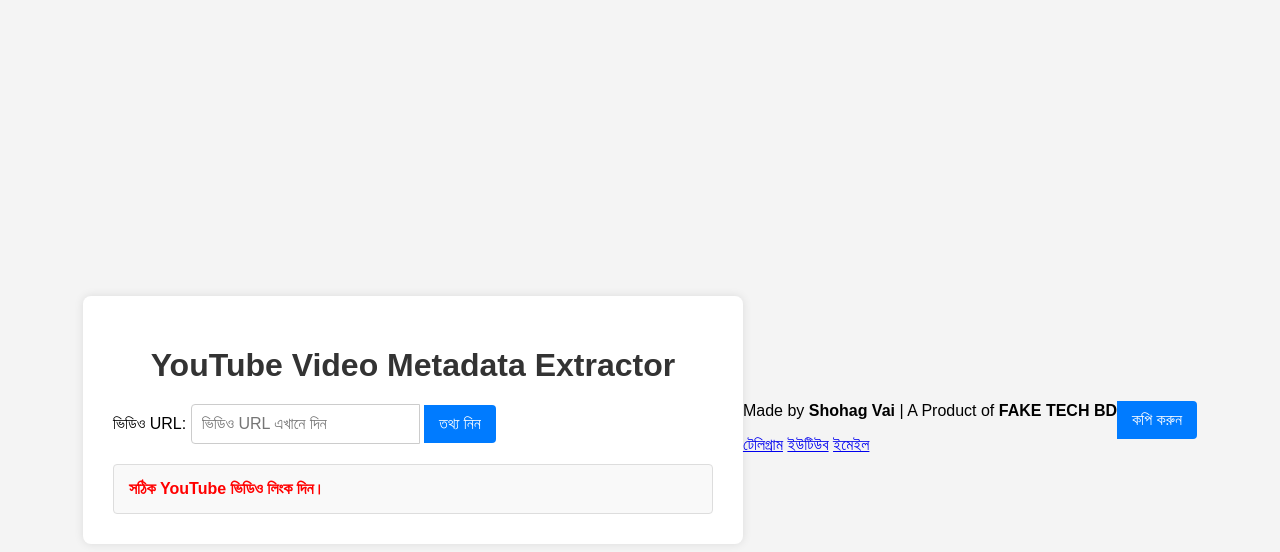
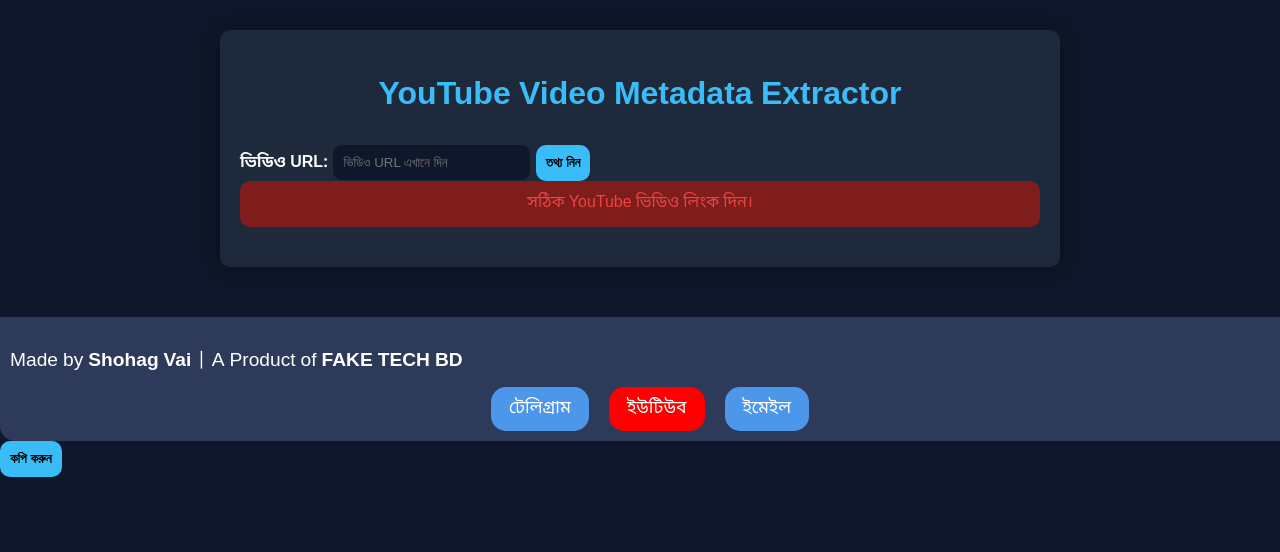
Before and after one commit to ShohagVaii/ytinfo, a plain HTML site: page index.html in a window 1280 px wide. Both pictures are taken after a click on the button "তথ্য নিন". Drawn offline with Linux system fonts and the light colour scheme.

Commit message:
Update style.css

```diff
--- a/style.css
+++ b/style.css
@@ -1,80 +1,260 @@
+/* style.css */
+
+/* Google Font */
+@import url('https://fonts.googleapis.com/css2?family=Noto+Sans+Bengali:wght@400;700&display=swap');
+
+:root {
+    --bg-color: #0f172a;
+    --primary-color: #38bdf8;
+    --secondary-color: #facc15;
+    --text-color: #f8fafc;
+    --accent-color: #1e293b;
+    --error-color: #ef4444;
+    --card-bg: #1e293b;
+    --border-radius: 10px;
+    --transition: all 0.3s ease;
+}
+
 body {
-    font-family: sans-serif;
-    margin: 20px;
-    background-color: #f4f4f4;
-    display: flex;
-    justify-content: center;
-    align-items: center;
-    min-height: 100vh;
+    font-family: 'Noto Sans Bengali', sans-serif;
+    margin: 0;
+    padding: 0;
+    background-color: var(--bg-color);
+    color: var(--text-color);
+    line-height: 1.6;
 }
 
 .container {
-    background-color: #fff;
-    padding: 30px;
-    border-radius: 8px;
-    box-shadow: 0 0 10px rgba(0, 0, 0, 0.1);
-    width: 80%;
-    max-width: 600px;
+    max-width: 800px;
+    margin: 30px auto;
+    padding: 20px;
+    background-color: var(--card-bg);
+    border-radius: var(--border-radius);
+    box-shadow: 0 0 20px rgba(0, 0, 0, 0.4);
 }
 
-h1 {
+h1, h2 {
+    color: var(--primary-color);
     text-align: center;
-    margin-bottom: 20px;
-    color: #333;
 }
 
-.input-group {
+.input-container {
     display: flex;
+    flex-direction: column;
+    gap: 10px;
     margin-bottom: 20px;
 }
 
+label {
+    font-weight: bold;
+    margin-bottom: 5px;
+}
+
 input[type="text"] {
-    flex-grow: 1;
     padding: 10px;
-    border: 1px solid #ccc;
-    border-radius: 4px 0 0 4px;
-    font-size: 16px;
+    border-radius: var(--border-radius);
+    border: 1px solid var(--accent-color);
+    background-color: #0f172a;
+    color: var(--text-color);
 }
 
 button {
-    background-color: #007bff;
-    color: white;
+    padding: 10px;
+    background-color: var(--primary-color);
     border: none;
-    padding: 10px 15px;
-    border-radius: 0 4px 4px 0;
+    border-radius: var(--border-radius);
+    color: #000;
+    font-weight: bold;
     cursor: pointer;
-    font-size: 16px;
+    transition: var(--transition);
 }
 
 button:hover {
-    background-color: #0056b3;
+    background-color: var(--secondary-color);
 }
 
-#videoInfo, #error {
-    margin-top: 20px;
-    padding: 15px;
-    border: 1px solid #ddd;
-    border-radius: 4px;
-    background-color: #f9f9f9;
-}
-
-#videoInfo h2 {
-    margin-top: 0;
-    color: #333;
-}
-
-#thumbnail {
-    max-width: 100%;
-    height: auto;
-    margin-bottom: 10px;
-    border-radius: 4px;
+#loading {
+    text-align: center;
+    color: var(--secondary-color);
+    font-weight: bold;
 }
 
 .hidden {
     display: none;
 }
 
-.error-message {
-    color: red;
+#error {
+    color: var(--error-color);
+    background-color: #7f1d1d;
+    padding: 10px;
+    border-radius: var(--border-radius);
+    text-align: center;
+    margin-bottom: 20px;
+}
+
+#error span {
+    display: block;
+}
+
+#videoInfo {
+    margin-top: 20px;
+}
+
+#videoInfo p {
+    background-color: #0f172a;
+    padding: 10px;
+    border-left: 4px solid var(--primary-color);
+    border-radius: var(--border-radius);
+    margin: 8px 0;
+    display: flex;
+    justify-content: space-between;
+    align-items: center;
+}
+
+#videoInfo img {
+    max-width: 100%;
+    border-radius: var(--border-radius);
+    margin: 10px 0;
+}
+
+.copy-icon {
+    cursor: pointer;
+    margin-left: 10px;
+    font-size: 1.2rem;
+    transition: transform 0.2s;
+}
+
+.copy-icon:hover {
+    transform: scale(1.2);
+    color: var(--secondary-color);
+}
+
+#seoTags {
+    display: flex;
+    flex-wrap: wrap;
+    gap: 8px;
+    margin-top: 10px;
+}
+
+#seoTags span {
+    background-color: var(--accent-color);
+    padding: 5px 10px;
+    border-radius: 20px;
+    font-size: 0.9rem;
+    color: var(--text-color);
+    border: 1px solid var(--primary-color);
+    transition: var(--transition);
+}
+
+#seoTags span:hover {
+    background-color: var(--primary-color);
+    color: #000;
+}
+
+#loading {
+    text-align: center;
+    margin: 20px 0;
+}
+
+#loading span {
+    display: inline-block;
     font-weight: bold;
+    color: var(--secondary-color);
+    animation: pulse 1s infinite;
+    font-size: 1.1rem;
 }
+
+@keyframes pulse {
+    0% { opacity: 1; }
+    50% { opacity: 0.4; }
+    100% { opacity: 1; }
+}
+
+
+/* Footer */
+footer {
+    margin-top: 50px;
+    padding: 10px;
+    background-color: #2e3a59;
+    color: white;
+    width: 100%;
+    border-radius: 0 0 15px 15px;
+    animation: fadeIn 1s ease-out;
+}
+
+footer p {
+    font-size: 1.2rem;
+    margin-bottom: 10px;
+}
+
+.social-links {
+    display: flex;
+    justify-content: center;
+    gap: 20px;
+}
+
+.social-links .btn {
+    background-color: #4c97ea;
+    padding: 8px 18px;
+    border-radius: 15px;
+    color: white;
+    text-decoration: none;
+    font-size: 1.1rem;
+    display: inline-block;
+    transition: background-color 0.3s ease;
+}
+
+.social-links .btn:hover {
+    background-color: #387ab9;
+}
+
+.social-links .youtube {
+    background-color: #ff0000;
+}
+
+.social-links .youtube:hover {
+    background-color: #cc0000;
+}
+
+/* Fade In */
+.fade-in {
+    opacity: 0;
+    transform: translateY(20px);
+    animation: fadeInAnimation 0.8s ease-out forwards;
+}
+
+@keyframes fadeInAnimation {
+    to {
+        opacity: 1;
+        transform: translateY(0);
+    }
+}
+
+/* Slide In Left */
+.slide-in-left {
+    opacity: 0;
+    transform: translateX(-30px);
+    animation: slideInLeft 0.6s ease-out forwards;
+}
+
+@keyframes slideInLeft {
+    to {
+        opacity: 1;
+        transform: translateX(0);
+    }
+}
+
+@media (max-width: 600px) {
+    .container {
+        padding: 15px;
+    }
+
+    #videoInfo p {
+        flex-direction: column;
+        align-items: flex-start;
+    }
+
+    .copy-icon {
+        margin-top: 5px;
+    }
+}
```
